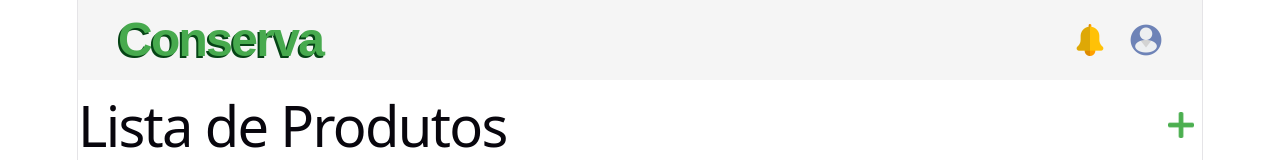
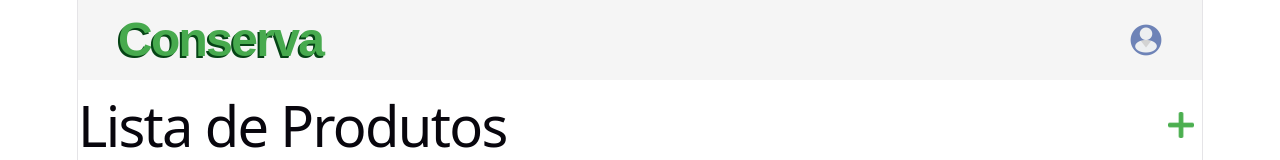
Before and after one commit to ZVSCR/Conserva, a React (Vite) app in the folder Frontend/: page /Estoque in a window 1280 px wide. Shown: the top 160 px of the page. Built offline with nearby package versions, Linux system fonts and the light colour scheme.

Commit message:
Sino de notificacoes removido

```diff
--- a/Frontend/src/pages/Estoque/Header.jsx
+++ b/Frontend/src/pages/Estoque/Header.jsx
@@ -12,12 +12,6 @@ function Header() {
                 <ul className={styles.headerNav}>
                     <li>
                         <a href="#">
-                            <img src={sino} alt="Notificações" />
-                        </a>
-                    </li>
-
-                    <li>
-                        <a href="#">
                             <img src={perfil} alt="Perfil" />
                         </a>
                     </li>
```
